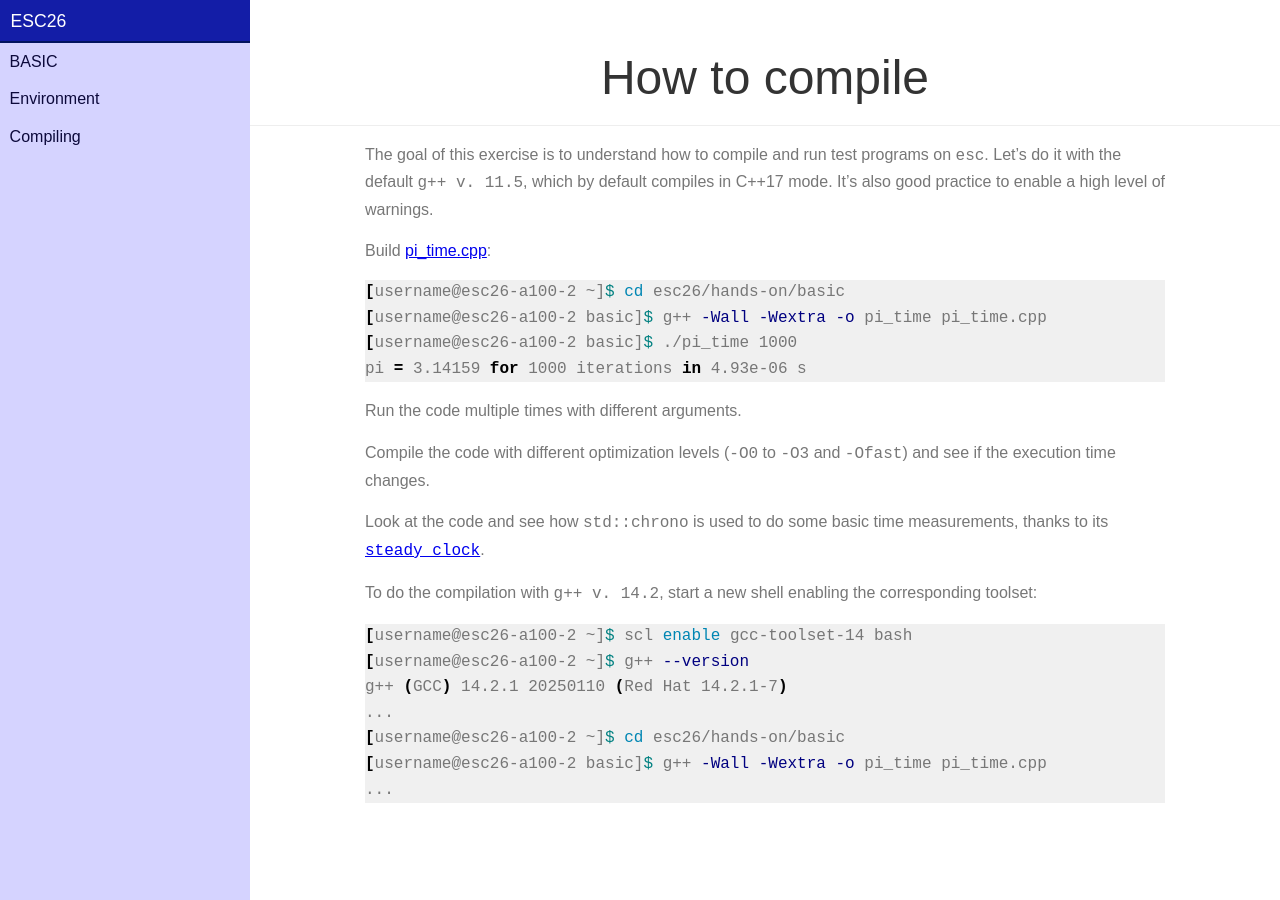
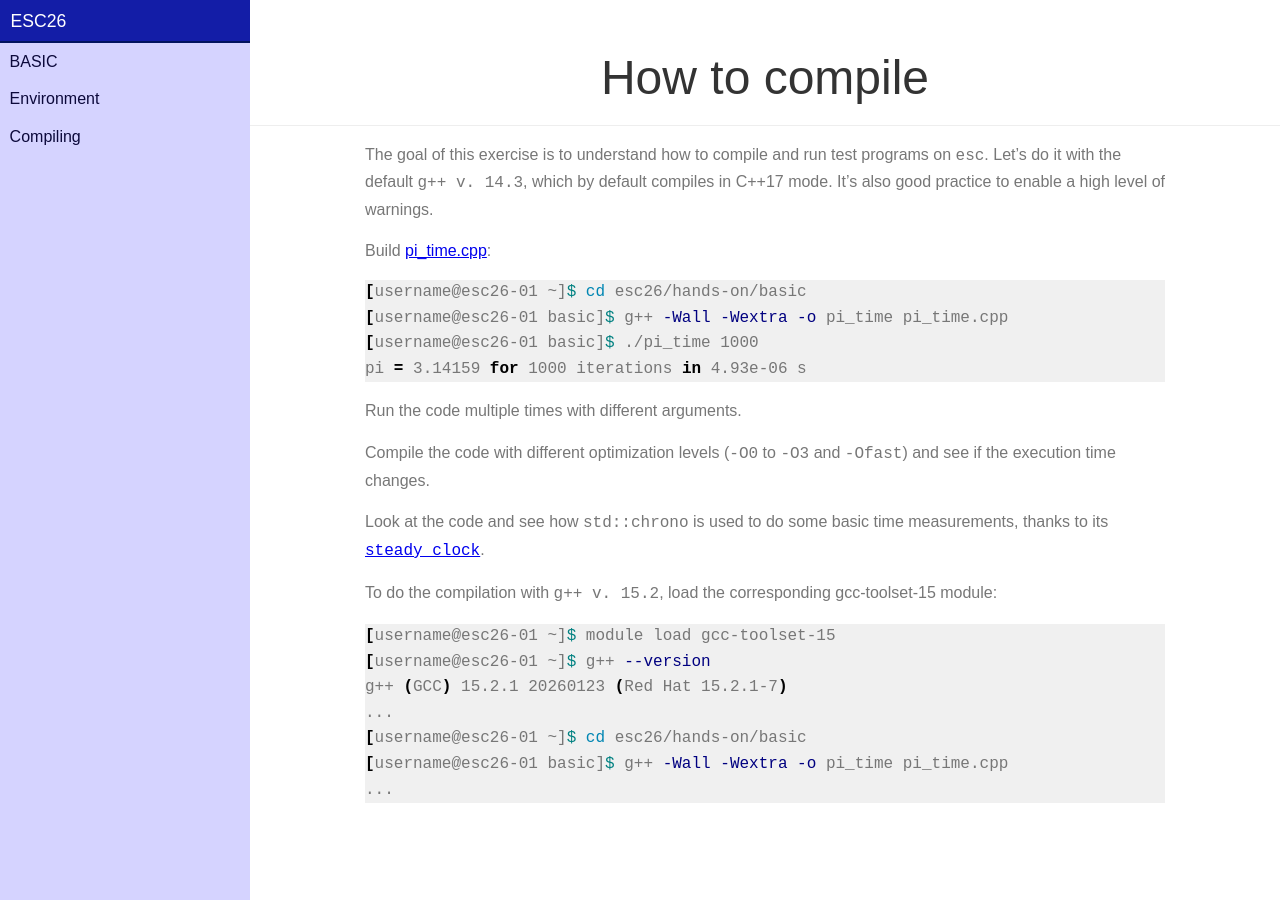
Before and after one commit to infn-esc/esc26, a Jekyll site: the page built from basic/compiling.md, in a window 1280 px wide. Built offline with Jekyll 4.4.1, drawn with Linux system fonts in a browser that asks for light colours; nearby versions of some CDN libraries.

Commit message:
updating compiling description according with 2026 resources

````diff
--- a/basic/compiling.md
+++ b/basic/compiling.md
@@ -5,15 +5,15 @@ section: basic
 ---
 
 The goal of this exercise is to understand how to compile and run test programs
-on `esc`. Let's do it with the default `g++ v. 11.5`, which by default compiles in C++17
+on `esc`. Let's do it with the default `g++ v. 14.3`, which by default compiles in C++17
 mode. It's also good practice to enable a high level of warnings.
 
 Build [pi_time.cpp]({{ site.github.repository_url }}/blob/main/hands-on/basic/pi_time.cpp):
 
 ```shell
-[username@esc26-a100-2 ~]$ cd {{ site.github.repository_name }}/hands-on/{{ page.section }}
-[username@esc26-a100-2 basic]$ g++ -Wall -Wextra -o pi_time pi_time.cpp
-[username@esc26-a100-2 basic]$ ./pi_time 1000
+[username@esc26-01 ~]$ cd {{ site.github.repository_name }}/hands-on/{{ page.section }}
+[username@esc26-01 basic]$ g++ -Wall -Wextra -o pi_time pi_time.cpp
+[username@esc26-01 basic]$ ./pi_time 1000
 pi = 3.14159 for 1000 iterations in 4.93e-06 s
 ```
 
@@ -26,14 +26,14 @@ Look at the code and see how `std::chrono` is used to do some basic time
 measurements, thanks to its
 [`steady_clock`](https://en.cppreference.com/w/cpp/chrono/steady_clock).
 
-To do the compilation with `g++ v. 14.2`, start a new shell enabling the corresponding toolset:
+To do the compilation with `g++ v. 15.2`, load the corresponding gcc-toolset-15 module:
 
 ```shell
-[username@esc26-a100-2 ~]$ scl enable gcc-toolset-14 bash
-[username@esc26-a100-2 ~]$ g++ --version
-g++ (GCC) 14.2.1 20250110 (Red Hat 14.2.1-7)
+[username@esc26-01 ~]$ module load gcc-toolset-15
+[username@esc26-01 ~]$ g++ --version
+g++ (GCC) 15.2.1 20260123 (Red Hat 15.2.1-7)
 ...
-[username@esc26-a100-2 ~]$ cd {{ site.github.repository_name }}/hands-on/{{ page.section }}
-[username@esc26-a100-2 basic]$ g++ -Wall -Wextra -o pi_time pi_time.cpp
+[username@esc26-01 ~]$ cd {{ site.github.repository_name }}/hands-on/{{ page.section }}
+[username@esc26-01 basic]$ g++ -Wall -Wextra -o pi_time pi_time.cpp
 ...
 ```
````
